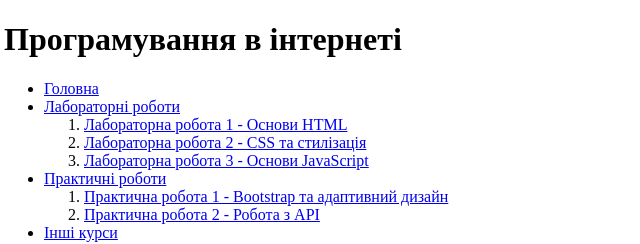
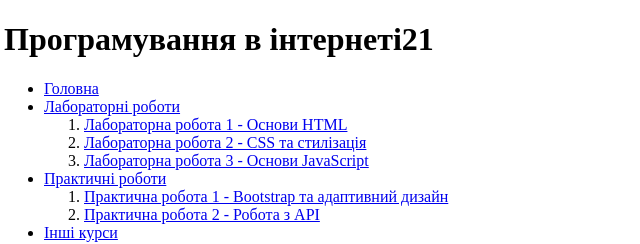
Before and after one commit to vzherebetskyi2021/lab-pr, a plain HTML site: page index.html in a window 1280 px wide. Shown: the top 244 px of the page, 4-644 px from the left. Drawn offline with Linux system fonts and the light colour scheme.

Commit message:
Update index.html

```diff
--- a/index.html
+++ b/index.html
@@ -7,7 +7,7 @@
 </head>
 <body>
     <header>
-        <h1>Програмування в інтернеті</h1>
+        <h1>Програмування в інтернеті21</h1>
     </header>
 
     <nav>
```
